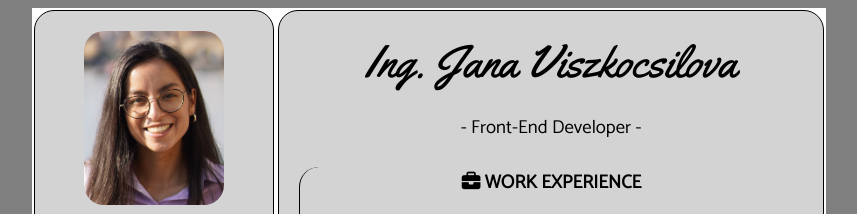
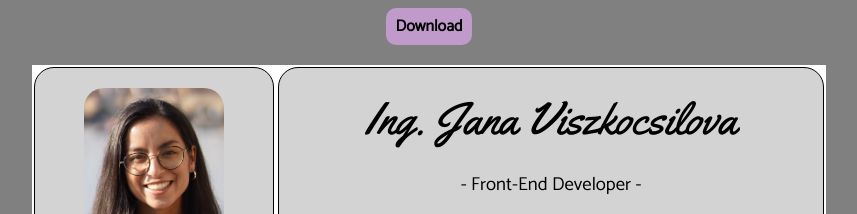
Before and after one commit to JaneVisz/cv-2023, a website: page index.html in a window 1280 px wide. Shown: the top 214 px of the page, without its empty margins (211-1068 px from the left). Drawn offline with nearby package versions, Linux system fonts and the light colour scheme.

Commit message:
[F] Button download.

```diff
--- a/index.html
+++ b/index.html
@@ -22,14 +22,18 @@
 
     <!--DO NOT DELETE THIS BUTTON - IT GENERATES PDF FORMAT -->
 
-<!--    <button class="button btn_print" type="button">-->
-<!--        <span class="button__text">Download</span>-->
-<!--        <span class="button__icon"><svg xmlns="http://www.w3.org/2000/svg" viewBox="0 0 35 35"-->
-<!--                                        id="bdd05811-e15d-428c-bb53-8661459f9307" data-name="Layer 2" class="svg"><path-->
-<!--                d="M17.5,22.131a1.249,1.249,0,0,1-1.25-1.25V2.187a1.25,1.25,0,0,1,2.5,0V20.881A1.25,1.25,0,0,1,17.5,22.131Z"></path><path-->
-<!--                d="M17.5,22.693a3.189,3.189,0,0,1-2.262-.936L8.487,15.006a1.249,1.249,0,0,1,1.767-1.767l6.751,6.751a.7.7,0,0,0,.99,0l6.751-6.751a1.25,1.25,0,0,1,1.768,1.767l-6.752,6.751A3.191,3.191,0,0,1,17.5,22.693Z"></path><path-->
-<!--                d="M31.436,34.063H3.564A3.318,3.318,0,0,1,.25,30.749V22.011a1.25,1.25,0,0,1,2.5,0v8.738a.815.815,0,0,0,.814.814H31.436a.815.815,0,0,0,.814-.814V22.011a1.25,1.25,0,1,1,2.5,0v8.738A3.318,3.318,0,0,1,31.436,34.063Z"></path></svg></span>-->
-<!--    </button>-->
+<!--        <button class="button btn_print" type="button">-->
+<!--            <span class="button__text">Download</span>-->
+<!--            <span class="button__icon"><svg xmlns="http://www.w3.org/2000/svg" viewBox="0 0 35 35"-->
+<!--                                            id="bdd05811-e15d-428c-bb53-8661459f9307" data-name="Layer 2" class="svg"><path-->
+<!--                    d="M17.5,22.131a1.249,1.249,0,0,1-1.25-1.25V2.187a1.25,1.25,0,0,1,2.5,0V20.881A1.25,1.25,0,0,1,17.5,22.131Z"></path><path-->
+<!--                    d="M17.5,22.693a3.189,3.189,0,0,1-2.262-.936L8.487,15.006a1.249,1.249,0,0,1,1.767-1.767l6.751,6.751a.7.7,0,0,0,.99,0l6.751-6.751a1.25,1.25,0,0,1,1.768,1.767l-6.752,6.751A3.191,3.191,0,0,1,17.5,22.693Z"></path><path-->
+<!--                    d="M31.436,34.063H3.564A3.318,3.318,0,0,1,.25,30.749V22.011a1.25,1.25,0,0,1,2.5,0v8.738a.815.815,0,0,0,.814.814H31.436a.815.815,0,0,0,.814-.814V22.011a1.25,1.25,0,1,1,2.5,0v8.738A3.318,3.318,0,0,1,31.436,34.063Z"></path></svg></span>-->
+<!--        </button>-->
+
+    <a href="https://janevisz.github.io/cv-2023/viszkocsilova-cv.pdf" target="_blank">
+        <button class="download-button">Download</button>
+    </a>
 
     <div class="page-size-A4" id="cv-container">
         <div class="side-column">
--- a/style.css
+++ b/style.css
@@ -437,3 +437,13 @@ h4 {
 .button:active {
     border: 1px solid #146c54;
 }
+
+.download-button {
+    background-color: #bf9aca;
+    border-radius: 10px;
+    padding:5px 10px;
+    font-size: 16px;
+    font-family: "Catamaran", sans-serif;
+    border: none;
+    font-weight: bold;
+}
```
